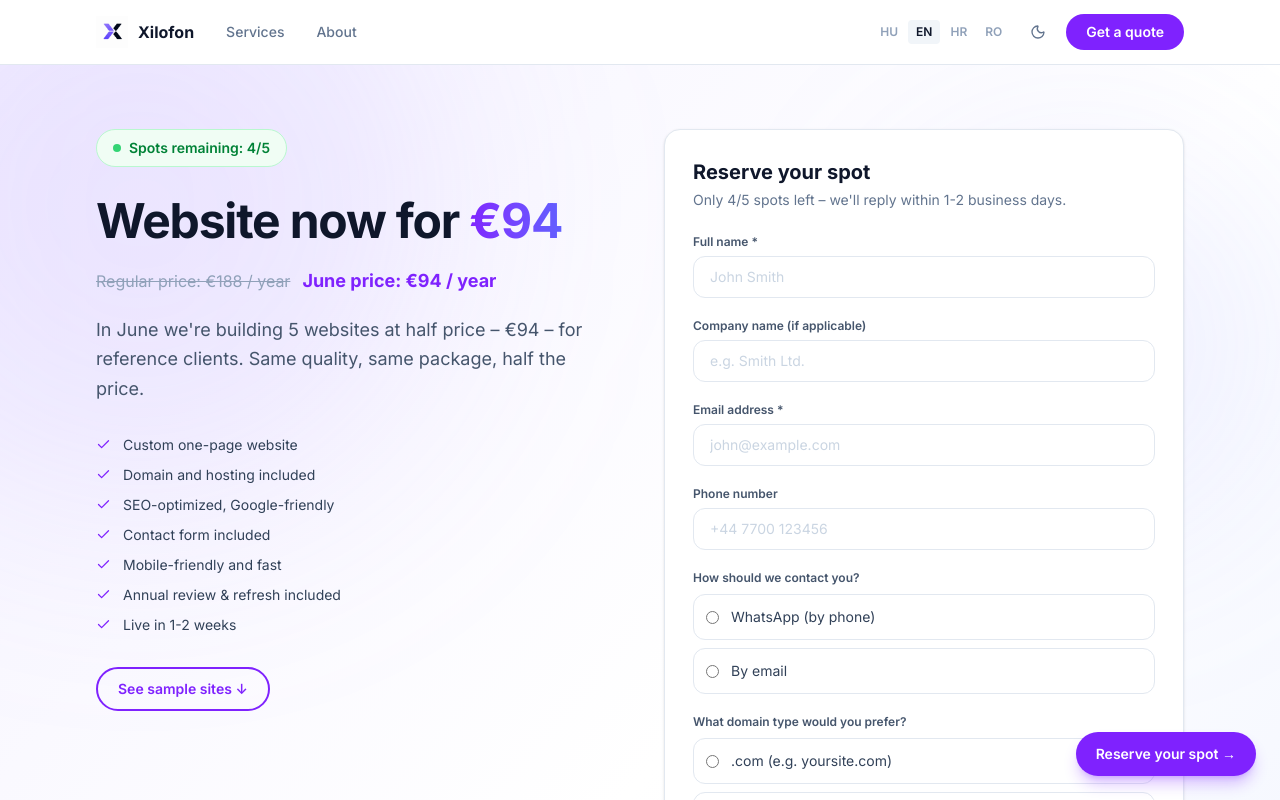
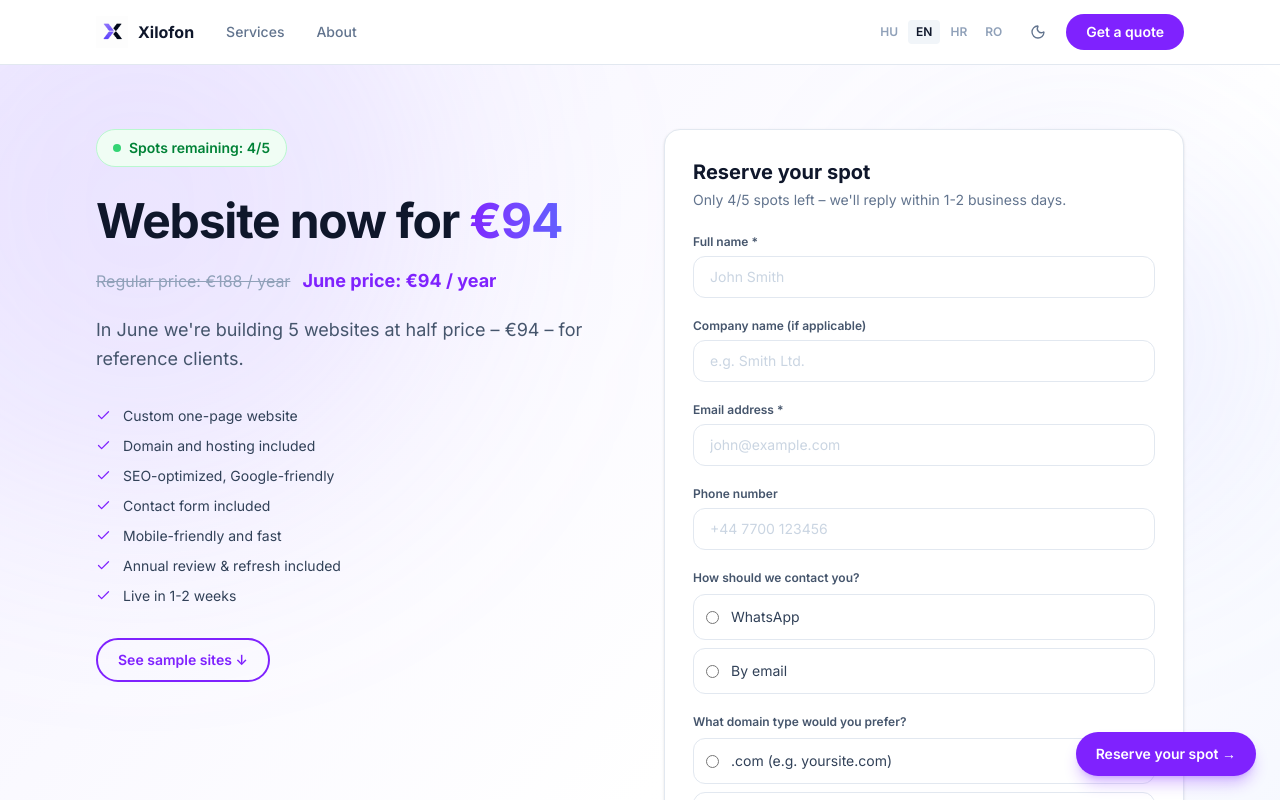
Before and after one commit to Csancus/xilofon.com, a Next.js app: page /en/sorolas in a window 1280 px wide. Shown: the top 800 px of the page. Built offline with nearby package versions, Linux system fonts and the light colour scheme.

Commit message:
fix: copy corrections across all locales — fix HU bullet, HR formality, RO badge/price, remove redundant subtitle sentence, add domain SEO note to all locales, strip WhatsApp parenthetical
Co-Authored-By: Claude Sonnet 4.6 <noreply@anthropic.com>

```diff
--- a/app/[locale]/sorolas/page.tsx
+++ b/app/[locale]/sorolas/page.tsx
@@ -54,12 +54,12 @@ const copy: Record<Locale, {
     highlight: "94 EUR-ért",
     normalPrice: "Normál ár: 188 EUR / év",
     offerPrice: "Júniusi ár: 94 EUR / év",
-    subtitle: "Júniusban 5 partnernek feleáron – 94 EUR-ért – készítünk weboldalat, referencia munka céljából. Ugyanaz a minőség, ugyanaz a csomag, fél áron.",
+    subtitle: "Júniusban 5 partnernek feleáron – 94 EUR-ért – készítünk weboldalat, referencia munka céljából.",
     bullets: [
       "Személyre szabott one-page weboldal",
       "Domain és hosting benne",
       "SEO-optimalizált, Google-barát",
-      "Formular de contact",
+      "Kapcsolati űrlap benne",
       "Mobil-barát, gyors",
       "Éves átnézés és frissítés benne",
       "Live 1-2 héten belül",
@@ -91,7 +91,7 @@ const copy: Record<Locale, {
     highlight: "€94",
     normalPrice: "Regular price: €188 / year",
     offerPrice: "June price: €94 / year",
-    subtitle: "In June we're building 5 websites at half price – €94 – for reference clients. Same quality, same package, half the price.",
+    subtitle: "In June we're building 5 websites at half price – €94 – for reference clients.",
     bullets: [
       "Custom one-page website",
       "Domain and hosting included",
@@ -128,7 +128,7 @@ const copy: Record<Locale, {
     highlight: "94 EUR",
     normalPrice: "Redovna cijena: 188 EUR / god",
     offerPrice: "Lipanjska cijena: 94 EUR / god",
-    subtitle: "U lipnju izrađujemo 5 web stranica po pola cijene – 94 EUR – za referentne klijente. Ista kvaliteta, isti paket, pola cijene.",
+    subtitle: "U lipnju izrađujemo 5 web stranica po pola cijene – 94 EUR – za referentne klijente.",
     bullets: [
       "Personalizirana one-page web stranica",
       "Domena i hosting uključeni",
@@ -142,7 +142,7 @@ const copy: Record<Locale, {
     formSubtitle: "Još samo 4/5 mjesta – javit ćemo se u roku 1-2 radna dana.",
     demosTitle: "Ovo ćete dobiti",
     demosSubtitle: "Pogledajte naše uzorke – to dobivaju referentni klijenti.",
-    viewDemo: "Pogledaj →",
+    viewDemo: "Pogledajte →",
     reviewsTitle: "Što kažu naši klijenti?",
     servicesTitle: "Ostale usluge",
     services: [
@@ -159,13 +159,13 @@ const copy: Record<Locale, {
     demosBtn: "Primjeri stranica ↓",
   },
   ro: {
-    badge: "Iunie • 5 locuri • Ofertă referință",
+    badge: "Iunie • 5 locuri • Ofertă de referință",
     spotsLeft: "Locuri rămase: 4/5",
     title: "Site acum la",
     highlight: "94 EUR",
     normalPrice: "Preț normal: 188 EUR / an",
     offerPrice: "Preț iunie: 94 EUR / an",
-    subtitle: "În iunie realizăm 5 site-uri la jumătate de preț – 94 EUR – pentru clienți de referință. Aceeași calitate, același pachet, jumătate din preț.",
+    subtitle: "În iunie realizăm 5 site-uri la jumătate de preț – 94 EUR – pentru clienți de referință.",
     bullets: [
       "Site one-page personalizat",
       "Domeniu și hosting incluse",
@@ -184,7 +184,7 @@ const copy: Record<Locale, {
     servicesTitle: "Alte servicii",
     services: [
       { emoji: "📱", title: "Campanii Facebook", desc: "Reclame targetate și managementul campaniilor", price: "Ofertă la cerere" },
-      { emoji: "📍", title: "Profil Google Business", desc: "SEO local, prezență pe Google Maps", price: "Taxă unică + lunar" },
+      { emoji: "📍", title: "Profil Google Business", desc: "SEO local, prezență pe Google Maps", price: "O dată + lunar" },
       { emoji: "🔍", title: "Consultanță SEO", desc: "Cercetare cuvinte cheie, audit tehnic, strategie", price: "Pe proiect" },
     ],
     reviews: [
--- a/components/SorolasForm.tsx
+++ b/components/SorolasForm.tsx
@@ -27,9 +27,10 @@ const labels: Record<Locale, {
     email: "E-mail cím", emailPh: "kovacs@example.hu",
     phone: "Telefonszám *", phonePh: "+36 30 123 4567",
     platform: "Hol kereshetünk inkább?",
-    platformWA: "WhatsApp (telefonon)", platformEmail: "E-mailben",
+    platformWA: "WhatsApp", platformEmail: "E-mailben",
     domain: "Milyen domain típust szeretnél?",
     domainOptions: [".hu (pl. nev.hu)", ".com (pl. nev.com)", "Mindegy"],
+    domainNote: "A SEO-lehetőségek nem függnek a domain nevétől. A .com egy nemzetközi, megbízható domain mindenki számára.",
     industry: "Milyen területen dolgozol, milyen weboldalt szeretnél?",
     industryPh: "Pl. masszőr vagyok Debrecenben, szeretnék egy egyszerű bemutatkozó oldalt foglalással...",
     submit: "Foglalom a helyet", sending: "Küldés...",
@@ -47,9 +48,10 @@ const labels: Record<Locale, {
     email: "Email address", emailPh: "john@example.com",
     phone: "Phone number", phonePh: "+44 7700 123456",
     platform: "How should we contact you?",
-    platformWA: "WhatsApp (by phone)", platformEmail: "By email",
+    platformWA: "WhatsApp", platformEmail: "By email",
     domain: "What domain type would you prefer?",
     domainOptions: [".com (e.g. yoursite.com)", ".co.uk (e.g. yoursite.co.uk)", "No preference"],
+    domainNote: "SEO potential is independent of your domain name. .com is an international, trusted domain for everyone.",
     industry: "What industry are you in and what kind of website do you need?",
     industryPh: "e.g. I'm a massage therapist in London, looking for a simple one-page site with booking...",
     submit: "Reserve my spot", sending: "Sending...",
@@ -67,7 +69,7 @@ const labels: Record<Locale, {
     email: "E-mail adresa", emailPh: "ivan@primjer.hr",
     phone: "Broj telefona", phonePh: "+385 91 234 5678",
     platform: "Kako da vas kontaktiramo?",
-    platformWA: "WhatsApp (telefonom)", platformEmail: "E-mailom",
+    platformWA: "WhatsApp", platformEmail: "E-mailom",
     domain: "Odgovara li vam .com domena?",
     domainOptions: ["Da, npr. vaseime.com", "Ne"],
     domainNote: "Mogućnost SEO optimizacije neovisna je o nazivu domene. .com je međunarodna, pouzdana domena za sve.",
@@ -88,9 +90,10 @@ const labels: Record<Locale, {
     email: "Adresă e-mail", emailPh: "ion@exemplu.ro",
     phone: "Număr de telefon", phonePh: "+40 721 234 567",
     platform: "Cum preferați să vă contactăm?",
-    platformWA: "WhatsApp (telefonic)", platformEmail: "Prin e-mail",
+    platformWA: "WhatsApp", platformEmail: "Prin e-mail",
     domain: "Ce tip de domeniu preferi?",
     domainOptions: [".ro (ex. numetau.ro)", ".com (ex. numetau.com)", "Nu contează"],
+    domainNote: "Potențialul SEO nu depinde de numele domeniului. .com este un domeniu internațional, de încredere, pentru toți.",
     industry: "În ce domeniu activezi și ce tip de site dorești?",
     industryPh: "ex. Sunt kinetoterapeut în Cluj, am nevoie de o pagină simplă de prezentare cu programări...",
     submit: "Rezerv locul meu", sending: "Se trimite...",
```
